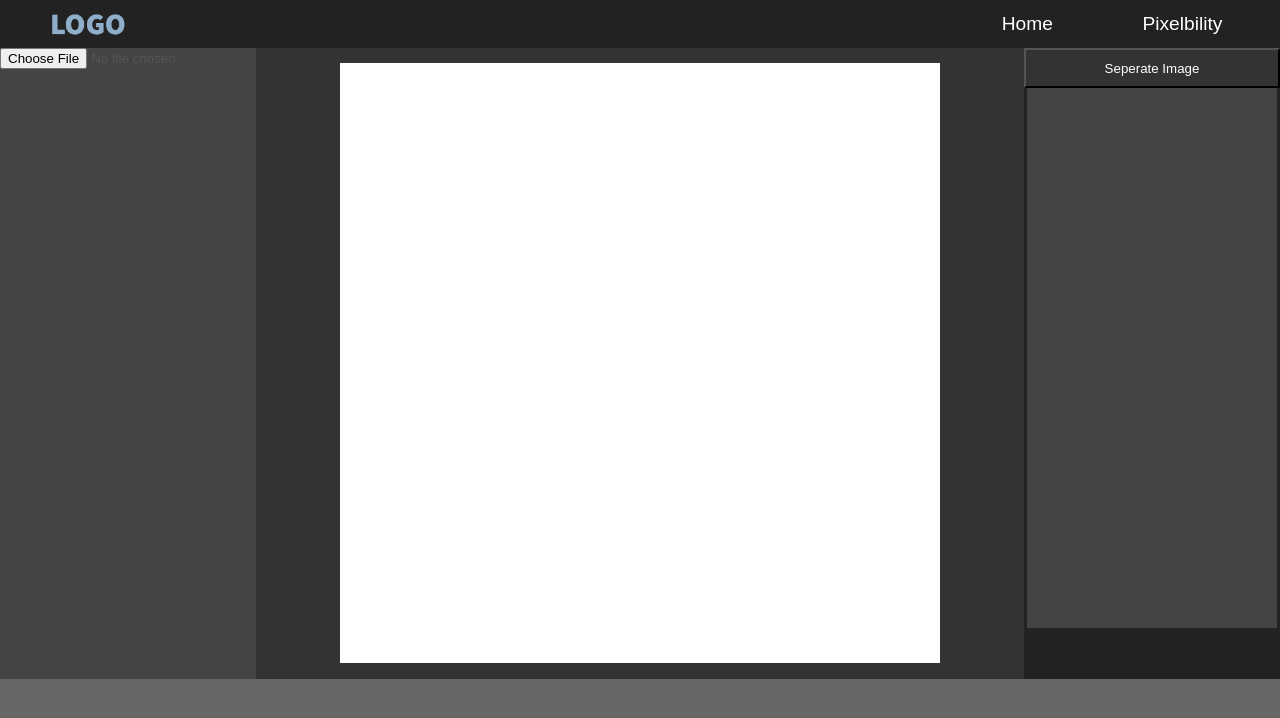
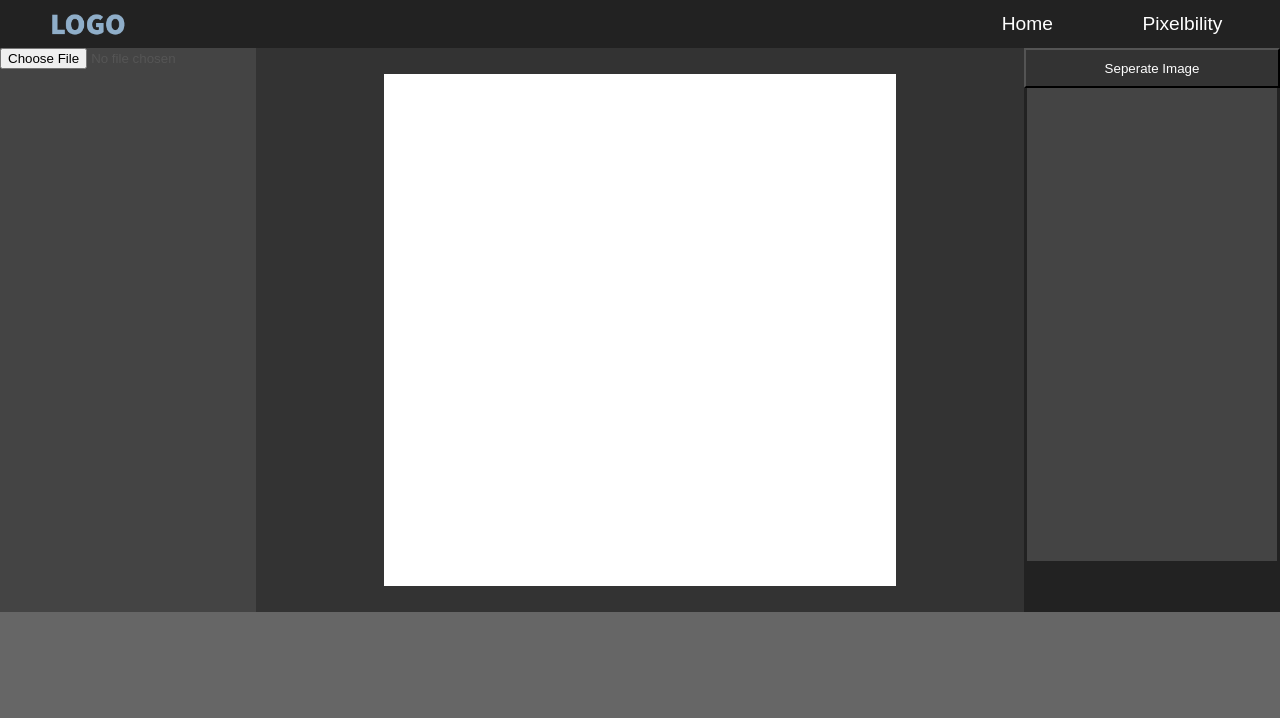
Before and after one commit to kagashi-chris/Pixelbility, a React (Create React App) app: page /pixelbility in a window 1280 px wide. Shown: the top 718 px of the page. Built offline with nearby package versions, Linux system fonts and the light colour scheme.

Commit message:
updated canvas

```diff
--- a/public/style.css
+++ b/public/style.css
@@ -102,14 +102,12 @@ form div {
   grid-column: 2/-2;
   display: flex;
   padding: 2%;
+  position: relative;
 }
 
 .toolMainViewPanel canvas {
   margin: auto;
   background-color: #fff;
-  /* width: 55%;
-  height: 0;
-  padding-bottom: 55%; */
   image-rendering: pixelated;
   image-rendering: -moz-crisp-edges;
   image-rendering: crisp-edges;
--- a/src/components/ToolMainViewPanel.js
+++ b/src/components/ToolMainViewPanel.js
@@ -11,7 +11,13 @@ export default class ToolMainViewPanel extends Component {
     console.log("inside component did update");
     const ctx = this.canvasRef.current.getContext("2d");
     ctx.imageSmoothingEnabled = false;
-    ctx.drawImage(this.props.img, 0, 0, 600, 600);
+    ctx.drawImage(this.props.img, 0, 0, ctx.canvas.width, ctx.canvas.height);
+    // console.log(ctx.getImageData(352, 352, 1, 1));
+    // let saveImage = ctx.canvas
+    //   .toDataURL("image/png")
+    //   .replace("image/png", "image/octet-stream");
+
+    // window.location.href = saveImage;
   }
 
   render() {
@@ -20,8 +26,8 @@ export default class ToolMainViewPanel extends Component {
         <canvas
           id="main-canvas"
           ref={this.canvasRef}
-          width={600}
-          height={600}
+          width={512}
+          height={512}
         />
         {/* <img src={img} /> */}
       </div>
```
